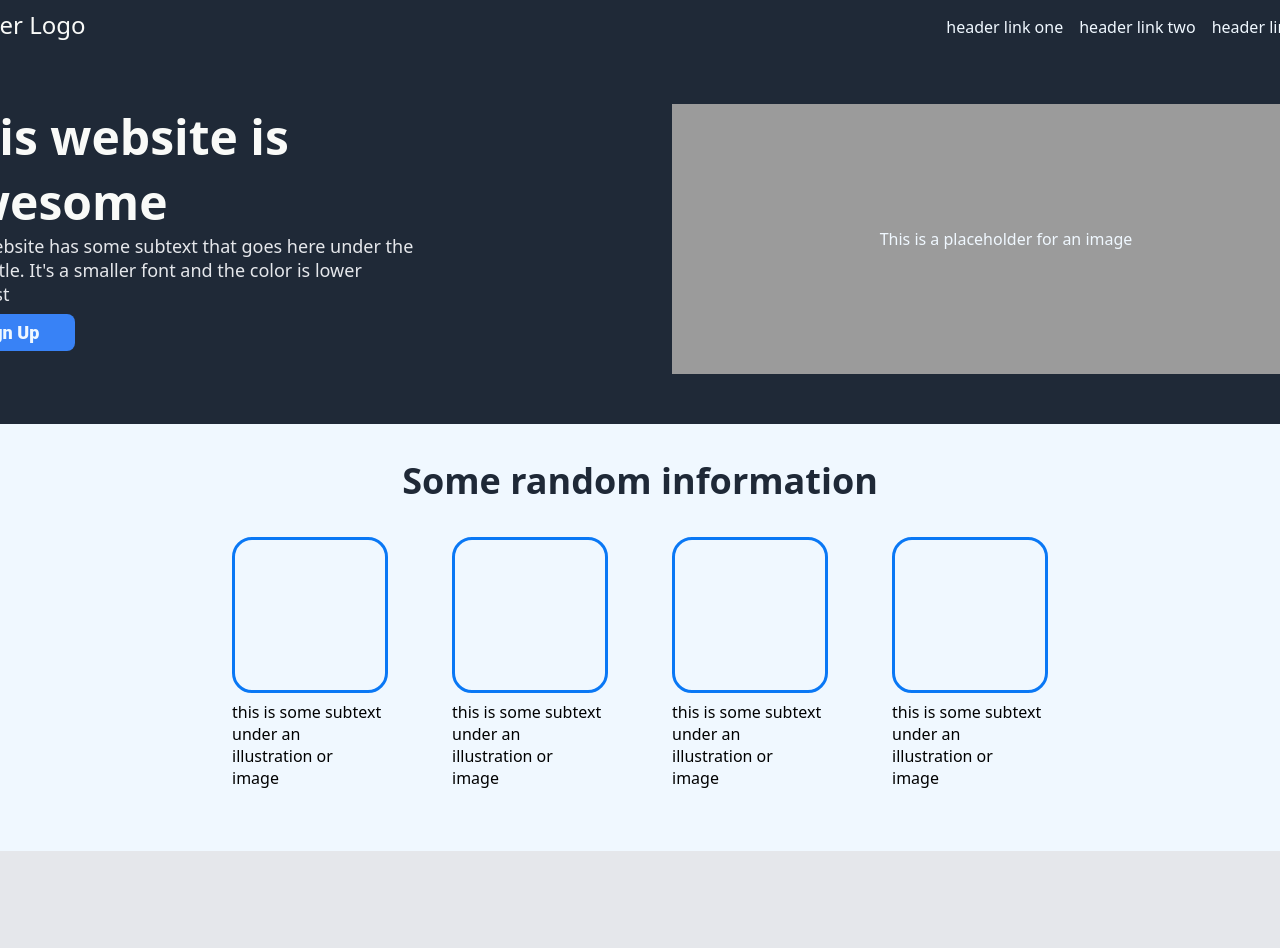
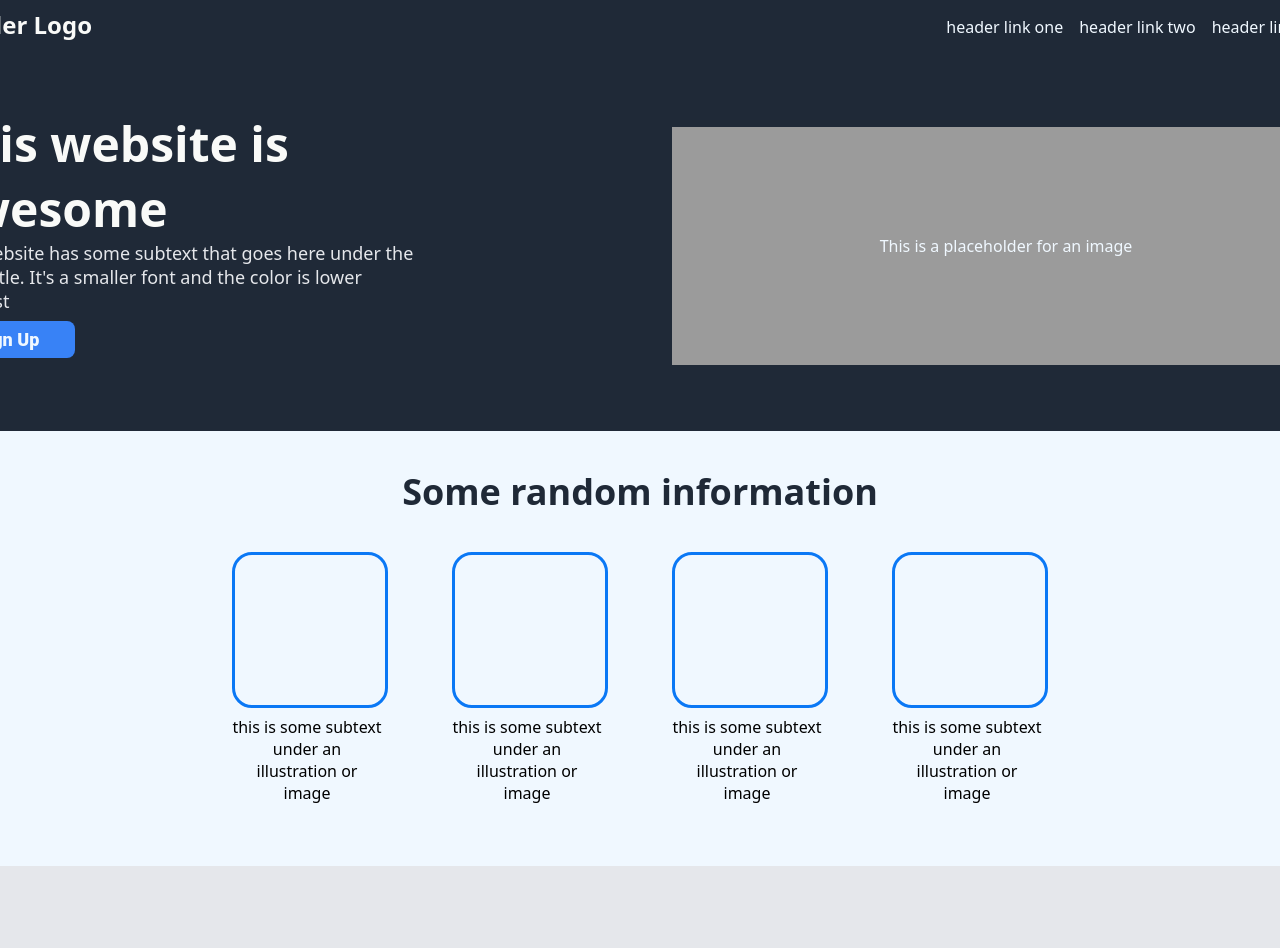
Before and after one commit to Vixify1/Flexbox_css, a plain HTML site: page index.html in a window 1280 px wide. Shown: the top 948 px of the page. Drawn offline with Linux system fonts and the light colour scheme.

Commit message:
Sectioned HTML better

```diff
--- a/Styles.css
+++ b/Styles.css
@@ -94,6 +94,7 @@ a {
     margin-top: 8px;
     padding: 8px 36px;
     align-self:flex-start;
+    cursor: pointer;
 }
 
 .body1 {
@@ -108,7 +109,8 @@ a {
     color: #1F2937;
     font-size: 36px;
     font-weight: 900;
-    padding: 32px;
+    padding: 36px;
+    margin: 0;
 }
 
 .roundedImg {
@@ -120,7 +122,7 @@ a {
 
 .imgDesc {
     display: flex;
-    flex-wrap: wrap;
+    text-align: center;
     width: 150px;
     height: 150px;
     padding-top: 8px;
--- a/index.html
+++ b/index.html
@@ -1,22 +1,24 @@
 <!DOCTYPE html>
 <html lang="en">
+
 <head>
     <meta charset="UTF-8">
     <meta name="viewport" content="width=device-width, initial-scale=1.0">
     <title>Landing Page</title>
     <link rel="stylesheet" href="Styles.css">
 </head>
+
 <body>
-    <div class="header">
+    <section class="header">
     <div class="upper-header">
-        <div class="header-logo">Header Logo</div>
-        <div class="header-links">
+        <h1 class="header-logo">Header Logo</h1>
+        <nav class="header-links">
             <ul>
                 <li><a href="">header link one</a></li>
                 <li><a href="">header link two</a></li>
                 <li><a href="">header link three</a></li>
             </ul>
-            </div>
+        </nav>
         </div>
             <div class="lower-header">
                 <div class="left-header">
@@ -24,11 +26,11 @@
                 <div class="header-desc">This website has some subtext that goes here under the main title. It's a smaller font and the color is lower <div class="contrast">contrast</div></div>
                 <button class="sign-up">Sign Up</button>
             </div>
-            <div class="right-header">This is a placeholder for an image</div>
+            <p class="right-header">This is a placeholder for an image</p>
         </div>
-    </div>
-        <div class="body1">
-            <div class="body1Title">Some random information</div>
+    </section>
+        <section class="body1">
+            <h1 class="body1Title">Some random information</h1>
             <div class="lower_body1">
                 <div class="Img1">
                 <div class="roundedImg"></div>
@@ -47,8 +49,8 @@
                             <div class="imgDesc">this is some subtext under an illustration or image</div>
                         </div>
                     </div>
-            </div>
-        <div class="body2">
+                </section>
+        <section class="body2">
             <div class="quote">
                 <div class="text">This is an inspiring quote, or a testimonial from a
                     customer. Maybe it's just filling up space, or maybe
@@ -56,8 +58,8 @@
                     is that it looks nice.</div>
                 <div class="author">-Thor, God of Thunder</div>
             </div>
-        </div>
-        <div class="body3">
+        </section>
+        <section class="body3">
             <div class="bg">
                 <div class="cta">
                     <div class="left">
@@ -67,9 +69,10 @@
                 <button class="sign-up sign-up1">Sign up</button>
             </div>
         </div>
-        </div>
-        <div class="footer">
+    </section>
+        <section class="footer">
             <div class="copyright">Copyright @ Vixify1 13 Oct 2024</div>
-        </div>
+        </section>
 </body>
+
 </html>
```
